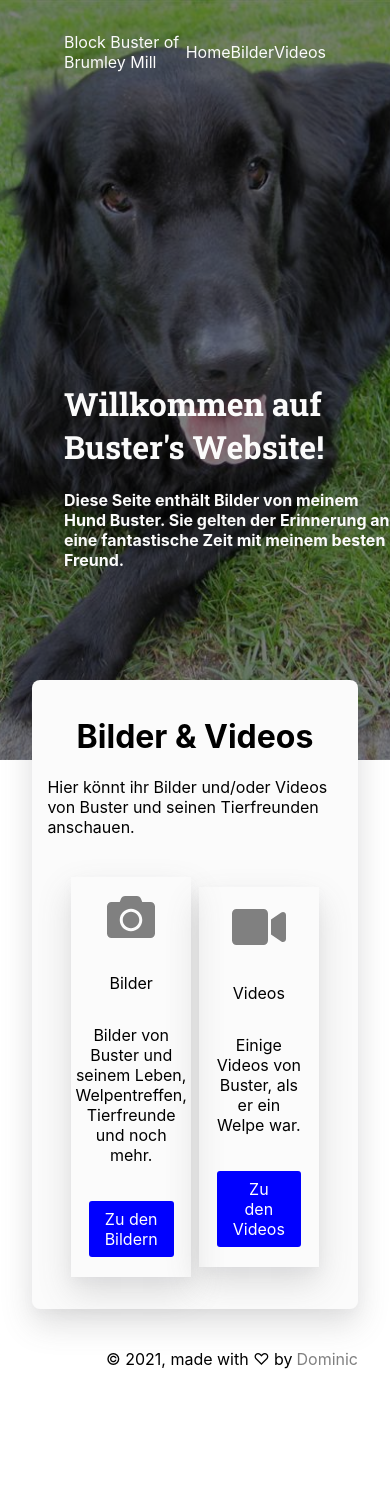
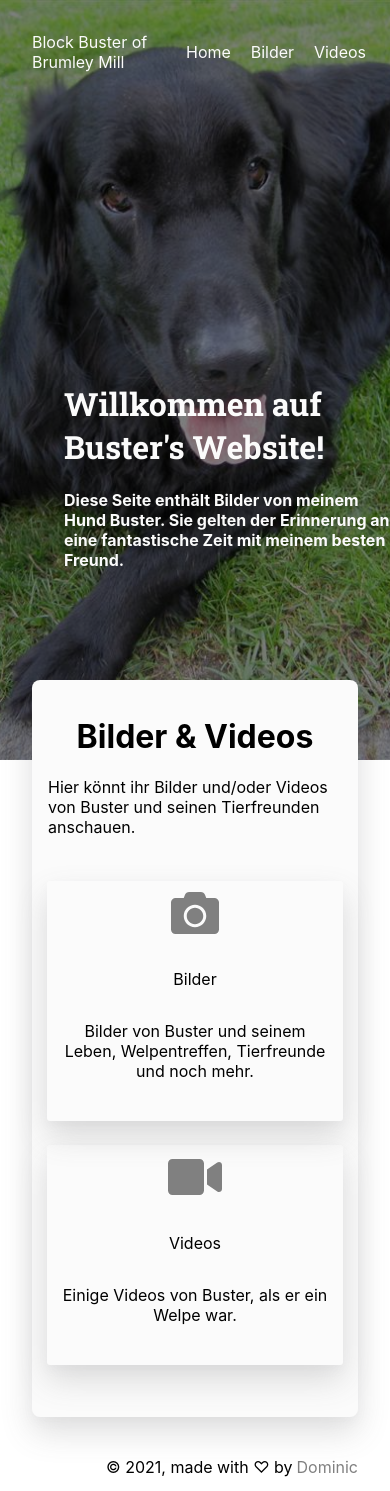
Before and after one commit to majesnix/flat-buster.de, a React (Create React App) app: page /#/ in a window 390 px wide. Before the commit the page ends 1383 px from the top, so only its background shows below. Built offline with nearby package versions, Linux system fonts and the light colour scheme.

Commit message:
feat: add a bit better responsivness

```diff
--- a/package.json
+++ b/package.json
@@ -10,6 +10,7 @@
     "react-alice-carousel": "^2.3.0",
     "react-dom": "^17.0.1",
     "react-player": "^2.8.2",
+    "react-responsive": "^8.2.0",
     "react-router": "^5.2.0",
     "react-router-dom": "^5.2.0",
     "react-scripts": "4.0.1",
@@ -43,6 +44,7 @@
     "@types/node": "^12.0.0",
     "@types/react": "^16.9.53",
     "@types/react-dom": "^16.9.8",
+    "@types/react-responsive": "^8.0.2",
     "@types/react-router-dom": "^5.1.7",
     "@types/react-slick": "^0.23.4",
     "@types/styled-components": "^5.1.7",
--- a/src/App.tsx
+++ b/src/App.tsx
@@ -6,13 +6,16 @@ import React from "react";
 import { HashRouter } from "react-router-dom";
 import Routes from "./Routes";
 import Footer from "./components/Footer";
+import { useMediaQuery } from "react-responsive";
 
 function App() {
+  const isTabletOrMobile = useMediaQuery({ query: "(max-width: 1224px)" });
+
   return (
     <Container>
       <HashRouter>
         <Background />
-        <Header />
+        <Header isMobile={isTabletOrMobile} />
         <Card>
           <Routes />
         </Card>
--- a/src/components/CategoryBox.tsx
+++ b/src/components/CategoryBox.tsx
@@ -1,6 +1,7 @@
+import { Link } from "react-router-dom";
 import styled from "styled-components";
-import Button from "./Button";
 import Spacer from "./Spacer";
+import { useMediaQuery } from "react-responsive";
 
 interface ICategoryBoxProps {
   title: string;
@@ -9,16 +10,19 @@ interface ICategoryBoxProps {
   buttonText: string;
   containerCount: number;
   linkRoute: string;
+  isMobile: boolean;
   key: string;
 }
 
 interface IContainerProps {
+  isMobile: boolean;
   containerCount: number;
+  key: string;
 }
 
-const Container = styled.div<IContainerProps>`
+const Container = styled(Link)<IContainerProps>`
   width: ${(props) =>
-    props.containerCount ? 100 / (props.containerCount + 1) : "100"}%;
+    (props.containerCount && !props.isMobile) ? 100 / (props.containerCount + 1) : "100"}%;
   padding: 16px;
   display: flex;
   justify-content: center;
@@ -26,6 +30,17 @@ const Container = styled.div<IContainerProps>`
   flex-direction: column;
   box-shadow: 0 5px 10px rgba(154, 160, 185, 0.05),
     0 15px 32px rgba(90, 90, 90, 0.2);
+
+  color: black;
+  padding: 8px 16px;
+  text-align: center;
+  text-decoration: none;
+  display: inline-block;
+  font-size: 16px;
+  margin: 4px 2px;
+  transition-duration: 0.4s;
+  cursor: pointer;
+  border-radius: 3px;
 `;
 
 const Title = styled.div``;
@@ -36,14 +51,18 @@ const SubText = styled.div`
 
 const CategoryBox = (props: ICategoryBoxProps) => {
   return (
-    <Container containerCount={props.containerCount} key={props.key}>
+    <Container
+      containerCount={props.containerCount}
+      key={props.key}
+      to={props.linkRoute}
+      isMobile={props.isMobile}
+    >
       {props.icon}
       <Spacer height={32} />
       <Title>{props.title}</Title>
       <Spacer height={32} />
       <SubText>{props.subText}</SubText>
       <Spacer height={32} />
-      <Button color="blue" route={props.linkRoute} text={props.buttonText} />
     </Container>
   );
 };
--- a/src/components/Header.tsx
+++ b/src/components/Header.tsx
@@ -1,23 +1,28 @@
 import styled from "styled-components";
 import { Link } from "react-router-dom";
 
-const NavBar = styled.div`
+interface IHeaderProps {
+  isMobile: boolean;
+}
+
+const NavBar = styled.div<IHeaderProps>`
   position: absolute;
   top: 32px;
   display: flex;
   justify-content: space-between;
   align-items: center;
-  padding: 0 64px;
-  width: calc(100% - 128px);
+  padding: 0 ${(props) => (props.isMobile ? "32" : "64")}px;
+  width: calc(100% - ${(props) => (props.isMobile ? "56" : "128")}px);
   color: #fbfbfb;
   position: fixed;
 `;
 
-const HeaderComp = styled.div`
+const HeaderComp = styled.div<IHeaderProps>`
   fontsize: 18px;
   fontfamily: 'Roboto", "Helvetica", "Arial", sans-serif';
   fontweight: 300;
   lineheight: 30px;
+  ${(props) => (props.isMobile ? "width: 130px" : "")};
 `;
 
 const Links = styled.div`
@@ -31,9 +36,11 @@ const Links = styled.div`
   }
 `;
 
-const Header = () => (
-  <NavBar>
-    <HeaderComp>{process.env.REACT_APP_NAME}</HeaderComp>
+const Header = (props: IHeaderProps) => (
+  <NavBar isMobile={props.isMobile}>
+    <HeaderComp isMobile={props.isMobile}>
+      {process.env.REACT_APP_NAME}
+    </HeaderComp>
     <Links>
       <Link to="/">Home</Link>
       <Link to="/images">Bilder</Link>
--- a/src/views/Landing.tsx
+++ b/src/views/Landing.tsx
@@ -3,6 +3,11 @@ import CategoryBox from "../components/CategoryBox";
 import Spacer from "../components/Spacer";
 import { FontAwesomeIcon } from "@fortawesome/react-fontawesome";
 import { faCamera, faVideo } from "@fortawesome/free-solid-svg-icons";
+import { useMediaQuery } from "react-responsive";
+
+interface ICategoriesWrapperProps {
+  isMobile: boolean;
+}
 
 const Container = styled.div`
   display: flex;
@@ -10,11 +15,18 @@ const Container = styled.div`
   align-items: center;
 `;
 
-const CategoriesWrapper = styled.div`
+const CategoriesWrapper = styled.div<ICategoriesWrapperProps>`
   display: flex;
   justify-content: space-evenly;
   align-items: center;
   margin: 16px;
+
+  ${(props) =>
+    props.isMobile
+      ? `
+    flex-direction: column;
+    width: 90%;`
+      : ""}
 `;
 
 const categories = [
@@ -36,6 +48,8 @@ const categories = [
 ];
 
 const Landing = () => {
+  const isTabletOrMobile = useMediaQuery({ query: "(max-width: 1224px)" });
+
   return (
     <Container>
       <h1>Bilder & Videos</h1>
@@ -44,8 +58,10 @@ const Landing = () => {
         anschauen.
       </div>
       <Spacer height={24} />
-      <CategoriesWrapper>
-        {categories.map((category, index) => (
+      <CategoriesWrapper isMobile={isTabletOrMobile}>
+        {categories.map((category, index) => {
+          return (
+            <>
               <CategoryBox
                 title={category.title}
                 subText={category.subText}
@@ -54,8 +70,12 @@ const Landing = () => {
                 icon={category.icon}
                 linkRoute={category.linkRoute}
                 key={`${category.title}-${index}`}
+                isMobile={isTabletOrMobile}
               />
-        ))}
+              {isTabletOrMobile ? <Spacer height={16} /> : null}
+            </>
+          );
+        })}
       </CategoriesWrapper>
     </Container>
   );
```
Also changed, not shown: 1 other file (tests, documents, lock files or other folders). Lines whose indentation alone changed are shown as unchanged.
